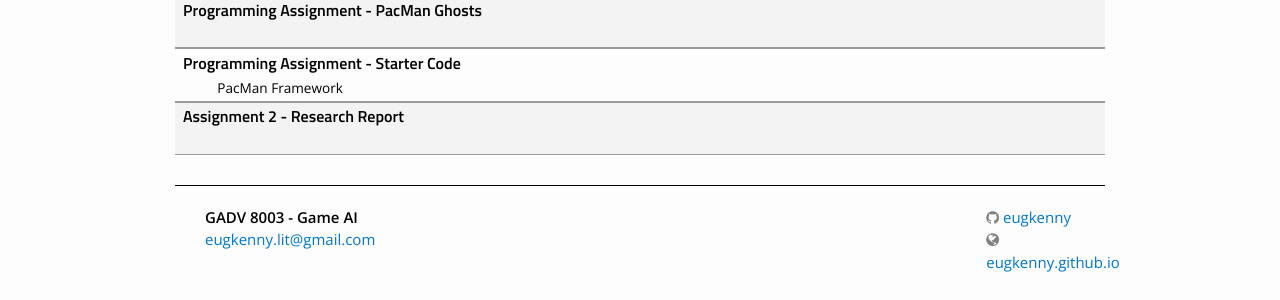
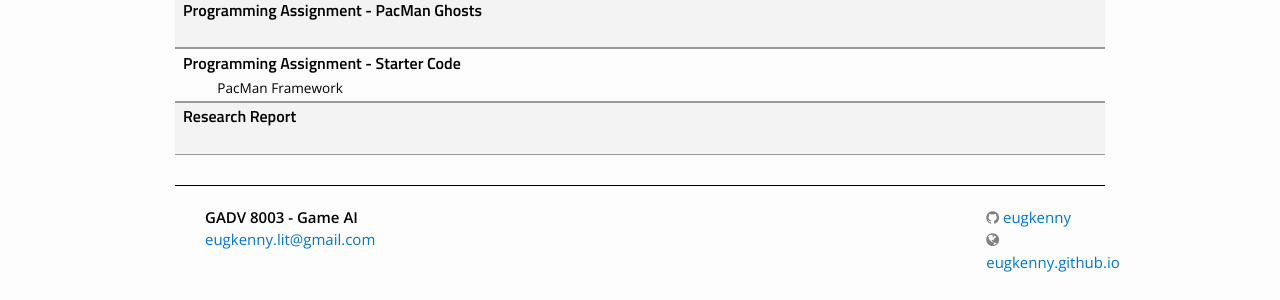
Before and after one commit to eugkenny/GADV8003, a Jekyll site: the page built from assignments.md, in a window 1280 px wide. Shown: the part 220-520 px from the top of the page. Built offline with Jekyll 4.4.1, drawn with Linux system fonts in a browser that asks for light colours; nearby versions of some CDN libraries; some web fonts are replaced.

Commit message:
Update assignments.yml

```diff
--- a/_data/assignments.yml
+++ b/_data/assignments.yml
@@ -13,7 +13,7 @@
   dirname: assignments
   tldr: "PacMan Framework"
 
-- title: "Assignment 2 - Research Report"
-  filename: Game AI - Assignment 2 - Research Report.pdf
+- title: "Research Report"
+  filename: Game AI - Research Report.pdf
   dirname: assignments
   tldr: ""
```
